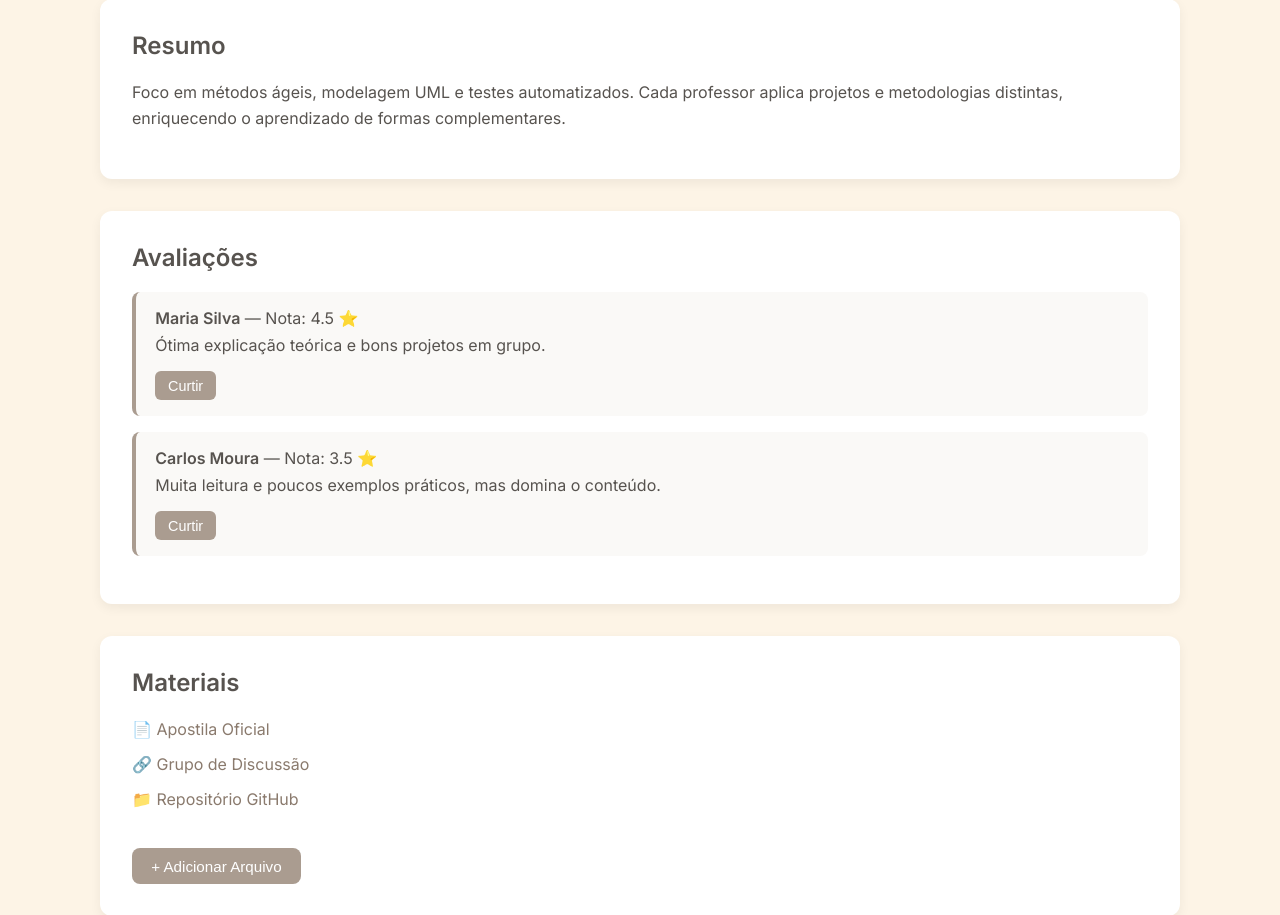
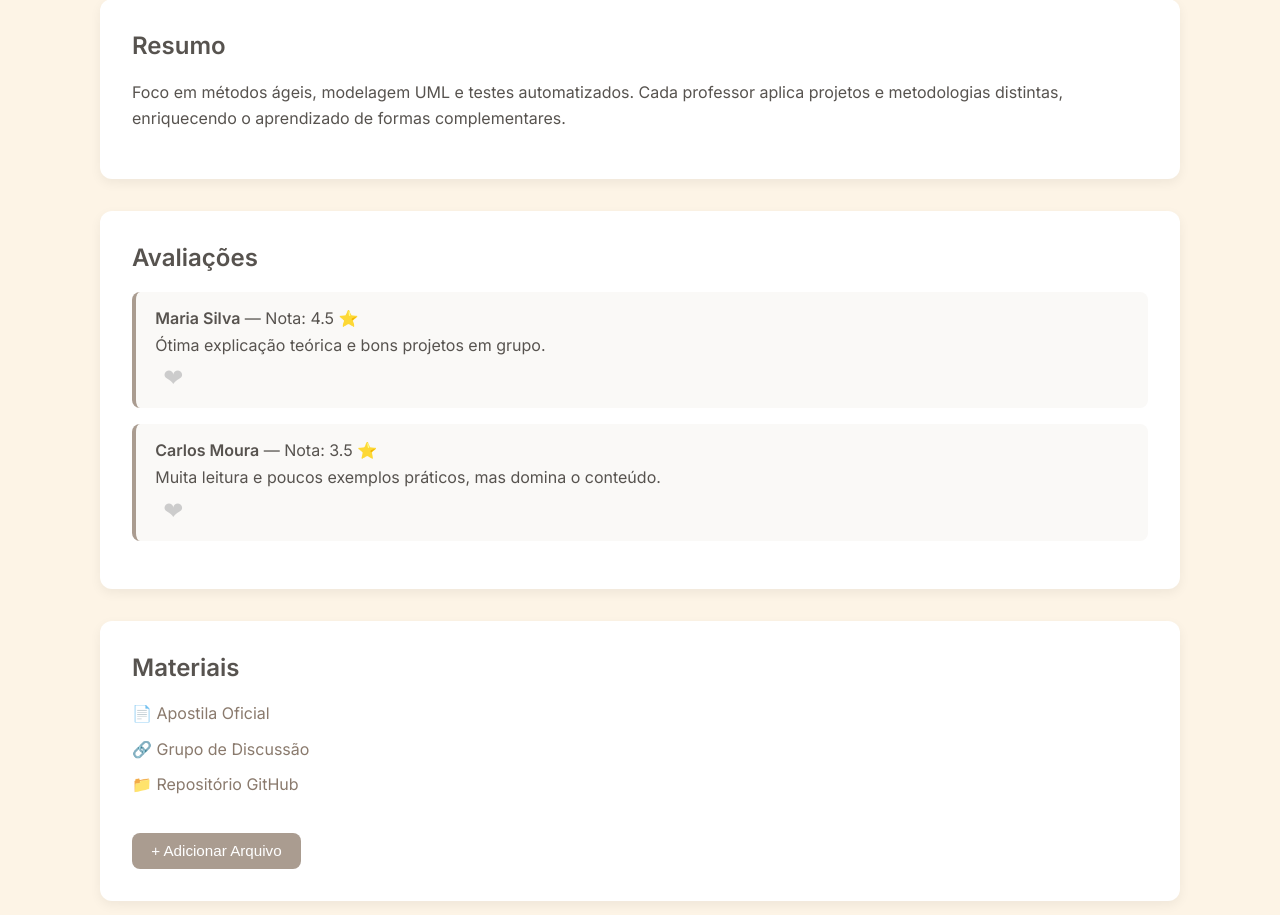
Before and after one commit to miguelsom/inf1039, a Django app: template GradGuru/disciplinas/templates/pag_disciplina.html in a window 1280 px wide. Shown: the part 351-1266 px from the top of the page. Run offline with Django 5.2, Linux system fonts and the light colour scheme; the template is opened without the code that fills it, so the values that code supplies are empty.

Commit message:
Update pag_disciplina.html

```diff
--- a/GradGuru/disciplinas/templates/pag_disciplina.html
+++ b/GradGuru/disciplinas/templates/pag_disciplina.html
@@ -19,13 +19,13 @@
   <div class="avaliacao">
     <strong>Maria Silva</strong> — Nota: 4.5 ⭐
     <p>Ótima explicação teórica e bons projetos em grupo.</p>
-    <button class="curtir">Curtir</button>
+    <span class="heart" onclick="toggleHeart(this)">&#10084;</span>
   </div>
 
   <div class="avaliacao">
     <strong>Carlos Moura</strong> — Nota: 3.5 ⭐
     <p>Muita leitura e poucos exemplos práticos, mas domina o conteúdo.</p>
-    <button class="curtir">Curtir</button>
+    <span class="heart" onclick="toggleHeart(this)">&#10084;</span>
   </div>
 </section>
 
@@ -38,4 +38,28 @@
   </ul>
   <button class="adicionar-arquivo">+ Adicionar Arquivo</button>
 </section>
+
+<!-- CSS do coração -->
+<style>
+  .heart {
+    font-size: 24px;
+    color: #ccc; /* cor padrão: cinza claro */
+    cursor: pointer;
+    margin-left: 8px;
+    transition: color 0.3s;
+    user-select: none;
+  }
+
+  .heart.liked {
+    color: red; /* vermelho quando curtido */
+  }
+</style>
+
+<!-- JS do coração -->
+<script>
+  function toggleHeart(element) {
+    element.classList.toggle('liked');
+  }
+</script>
+
 {% endblock %}
```
